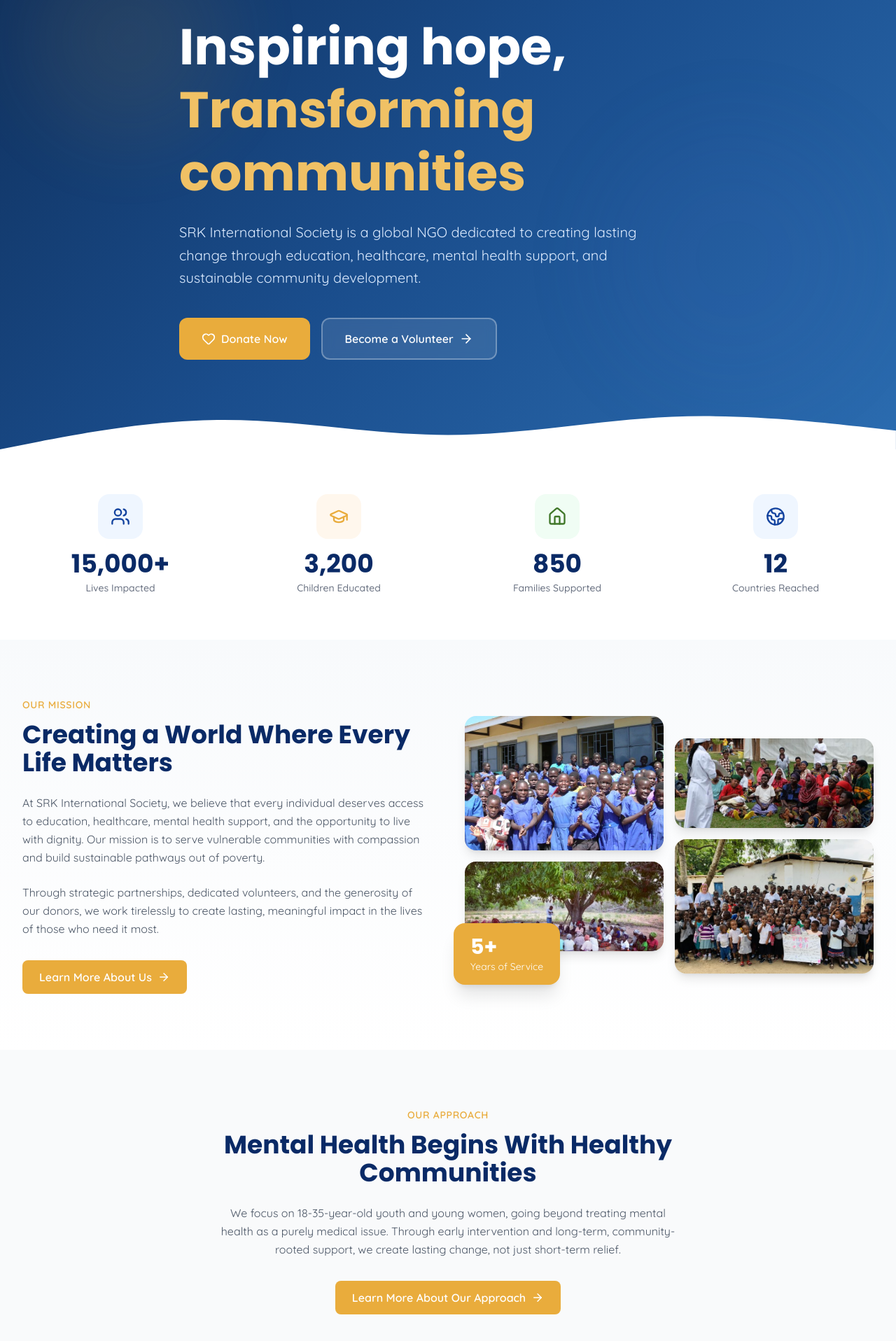
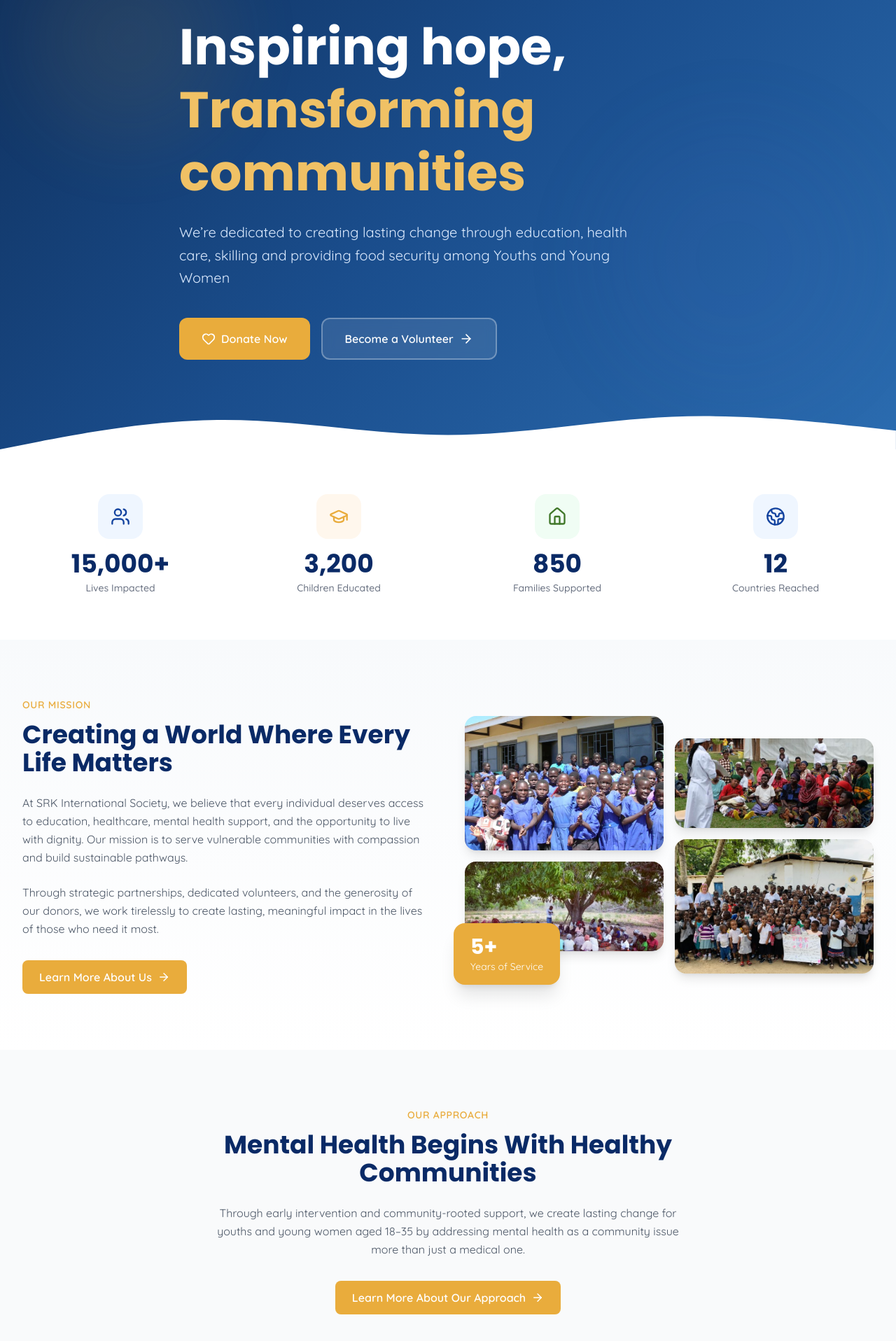
Before and after one commit to felicity0000/srk-international, a React (Vite) app: page / in a window 1280 px wide. Shown: the part 168-2084 px from the top of the page at 70% size. Built offline with nearby package versions, Linux system fonts and the light colour scheme.

Commit message:
srk international society website

```diff
--- a/src/pages/Donate.tsx
+++ b/src/pages/Donate.tsx
@@ -95,7 +95,6 @@ export default function Donate({}: DonateProps) {
             Your Donation Changes Lives
           </h1>
           <p className="text-blue-100 text-lg leading-relaxed">
-            Every contribution, in cash or in kind, goes directly to families and children across Kampala and Wakiso District.
           </p>
         </div>
       </section>
--- a/src/pages/Home.tsx
+++ b/src/pages/Home.tsx
@@ -122,9 +122,9 @@ export default function Home({ onNavigate }: HomeProps) {
               </span>
             </h1>
             <p className="text-lg md:text-xl text-blue-100 mt-6 leading-relaxed max-w-2xl animate-fade-in-up">
-              SRK International Society is a global NGO dedicated to creating
-              lasting change through education, healthcare, mental health
-              support, and sustainable community development.
+              We’re dedicated to creating lasting change through education,
+              health care, skilling and providing food security among Youths and
+              Young Women
             </p>
             <div className="flex flex-col sm:flex-row gap-4 mt-10 animate-fade-in-up">
               <button
@@ -205,7 +205,7 @@ export default function Home({ onNavigate }: HomeProps) {
                 deserves access to education, healthcare, mental health support,
                 and the opportunity to live with dignity. Our mission is to
                 serve vulnerable communities with compassion and build
-                sustainable pathways out of poverty.
+                sustainable pathways.
               </p>
               <p className="text-gray-600 leading-relaxed mb-8">
                 Through strategic partnerships, dedicated volunteers, and the
@@ -266,10 +266,9 @@ export default function Home({ onNavigate }: HomeProps) {
               Mental Health Begins With Healthy Communities
             </h2>
             <p className="text-gray-600 leading-relaxed mb-8 max-w-2xl mx-auto">
-              We focus on 18-35-year-old youth and young women, going beyond
-              treating mental health as a purely medical issue. Through early
-              intervention and long-term, community-rooted support, we create
-              lasting change, not just short-term relief.
+              Through early intervention and community-rooted support, we create
+              lasting change for youths and young women aged 18–35 by addressing
+              mental health as a community issue more than just a medical one.
             </p>
             <button
               onClick={() => handleNav("about")}
@@ -294,7 +293,10 @@ export default function Home({ onNavigate }: HomeProps) {
               impact in communities around the world.
             </p>
           </Reveal>
-          <Reveal delay={0.1} className="grid md:grid-cols-2 lg:grid-cols-4 gap-2">
+          <Reveal
+            delay={0.1}
+            className="grid md:grid-cols-2 lg:grid-cols-4 gap-2"
+          >
             {programs.map((program, i) => {
               const accent = accentColors[i % accentColors.length];
               return (
```
